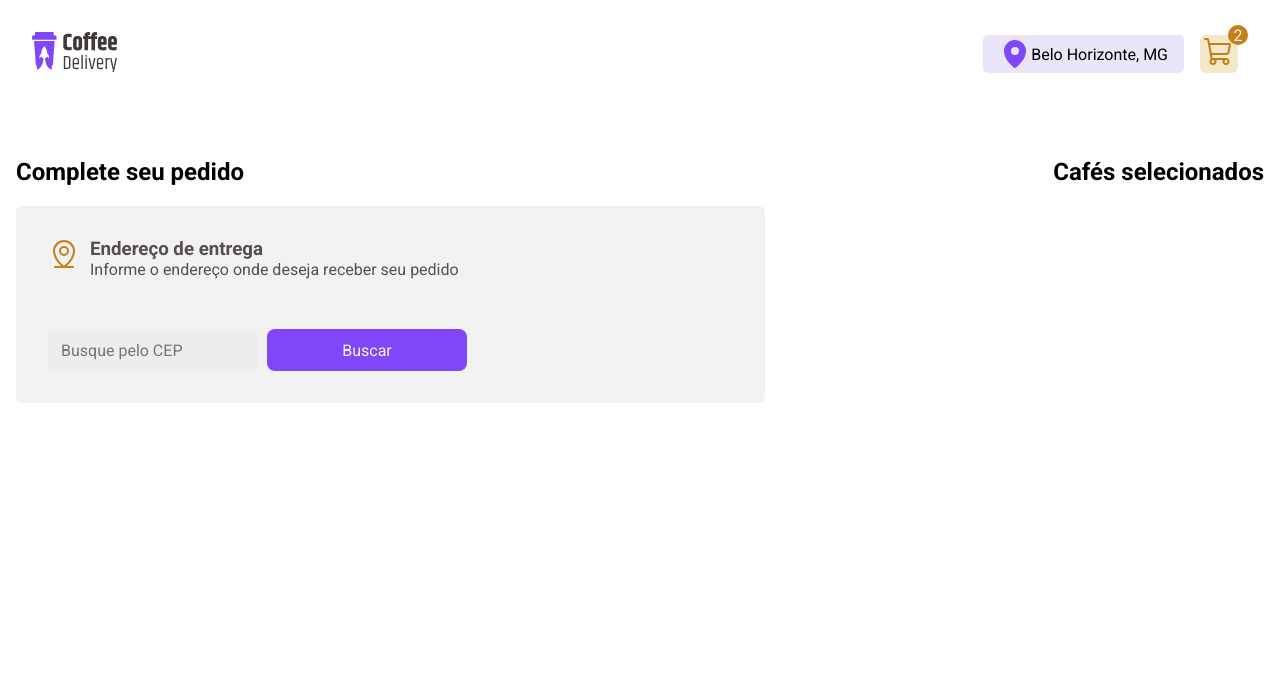
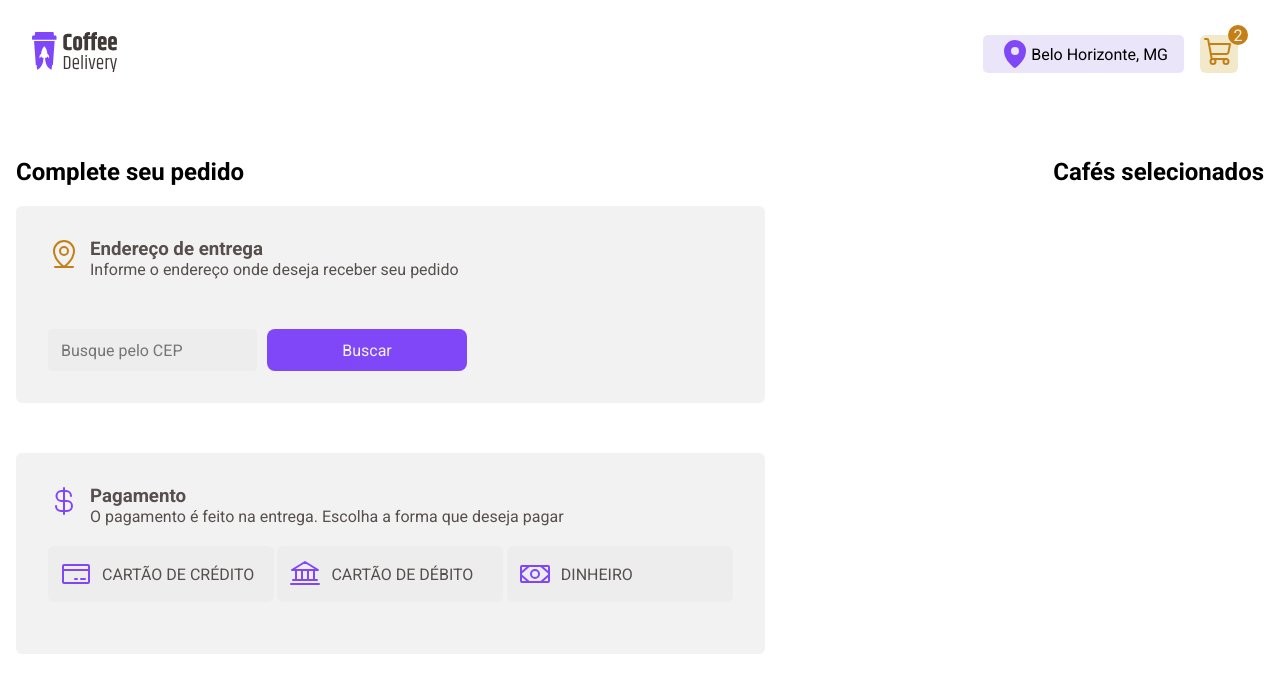
Before and after one commit to thiagohrcosta/Coffee-delivery, a React (Vite) app: page /checkout in a window 1280 px wide. Shown: the top 692 px of the page. Built offline with nearby package versions, Linux system fonts and the light colour scheme.

Commit message:
Adding payment component and payment context

```diff
--- /dev/null
+++ b/src/contexts/PaymentContext.tsx
@@ -0,0 +1,23 @@
+import { createContext, ReactNode, useContext, useState } from "react";
+
+export const PaymentContext =  createContext({});
+
+interface PaymentContextProviderProps {
+  children: ReactNode;
+}
+
+export default function PaymentContextProvider({children}:PaymentContextProviderProps) {
+  const [paymentSelected, setPaymentSelected] = useState();
+
+  return (
+    <PaymentContext.Provider
+     value={{ paymentSelected, setPaymentSelected }}
+    >
+      {children}
+    </PaymentContext.Provider>
+  )
+}
+
+export function useCart() {
+  return useContext(PaymentContext)
+}
--- /dev/null
+++ b/src/pages/Checkout/components/Payment/index.tsx
@@ -0,0 +1,18 @@
+import { Bank, CurrencyDollar, Money } from "phosphor-react";
+import PaymentChoice from "../PaymentChoice";
+import { PaymentContainer } from "./styles";
+
+export default function Payment() {
+  return (
+    <PaymentContainer>
+      <div className="payment-header">
+        <CurrencyDollar size={32} color="#8047F8" />
+        <div className="payment-message">
+          <h3>Pagamento</h3>
+          <p>O pagamento é feito na entrega. Escolha a forma que deseja pagar</p>
+        </div>
+      </div>
+      <PaymentChoice />
+    </PaymentContainer>
+  )
+}
--- /dev/null
+++ b/src/pages/Checkout/components/Payment/styles.ts
@@ -0,0 +1,22 @@
+import styled from 'styled-components';
+
+export const PaymentContainer = styled.nav`
+  background: ${props => props.theme["gray-100"]};
+  width: 60%;
+  border-radius: 6px;
+  padding: 2rem;
+
+  .payment-header {
+    display: flex;
+
+    h3, p {
+      margin-left: 10px;
+      color: ${props => props.theme["gray-600"]};
+    }
+
+    .payment-message {
+      display: flex;
+      flex-direction: column;
+    }
+  }
+`;
--- /dev/null
+++ b/src/pages/Checkout/components/PaymentChoice/index.tsx
@@ -0,0 +1,30 @@
+import { Bank, CreditCard, Money } from "phosphor-react";
+import { useContext, useEffect, useState } from "react";
+import { PaymentContext } from "../../../../contexts/PaymentContext";
+import { PaymentChoiceContainer } from "./styles";
+
+export default function PaymentChoice() {
+  const [paymentOption, setPaymentOption] = useState("");
+  const { paymentSelected, setPaymentSelected } = useContext(PaymentContext);
+
+  useEffect(() => {
+    setPaymentSelected(paymentOption);
+  }, [paymentOption]);
+
+  return (
+    <PaymentChoiceContainer>
+      <div className={paymentOption == "CARTÃO DE CRÉDITO" ? "choice-container payment-selected" : "choice-container"} onClick={(e) => setPaymentOption("CARTÃO DE CRÉDITO")}>
+        <CreditCard size={32} color="#8047F8" />
+        <p>CARTÃO DE CRÉDITO</p>
+      </div>
+      <div className={paymentOption == "CARTÃO DE DÉBITO" ? "choice-container payment-selected" : "choice-container"} onClick={(e) => setPaymentOption("CARTÃO DE DÉBITO")}>
+        <Bank size={32} color="#8047F8" />
+        <p>CARTÃO DE DÉBITO</p>
+      </div>
+      <div className={paymentOption == "DINHEIRO" ? "choice-container payment-selected" : "choice-container"} onClick={(e) => setPaymentOption("DINHEIRO")}>
+        <Money size={32} color="#8047F8" />
+        <p>DINHEIRO</p>
+      </div>
+    </PaymentChoiceContainer>
+  )
+}
--- /dev/null
+++ b/src/pages/Checkout/components/PaymentChoice/styles.ts
@@ -0,0 +1,30 @@
+import styled from 'styled-components';
+
+export const PaymentChoiceContainer = styled.div`
+  margin: 20px 0;
+  color: ${props => props.theme["gray-600"]};
+  display: flex;
+  justify-content: space-between;
+
+  cursor: pointer;
+
+  .choice-container {
+    background: ${props => props.theme["gray-200"]};
+    padding: 10px;
+    width: 33%;
+    border-radius: 6px;
+    border: 2px solid ${props => props.theme["gray-200"]};
+
+    display: flex;
+    align-items: center;
+
+    p {
+      margin-left: 10px;
+    }
+  }
+
+  .payment-selected {
+    border: 2px solid ${props => props.theme["purple-500"]};
+    transition: all 0.5s ease-in-out;
+  }
+`;
--- a/src/pages/Checkout/index.tsx
+++ b/src/pages/Checkout/index.tsx
@@ -4,6 +4,8 @@ import { CheckoutContainer, CheckoutInputs } from "./styles";
 import { useForm } from "react-hook-form";
 import { MapPinLine } from "phosphor-react";
 import { useState } from "react";
+import Payment from "./components/Payment";
+import PaymentContextProvider from "../../contexts/PaymentContext";
 
 
 export default function Checkout() {
@@ -42,6 +44,7 @@ export default function Checkout() {
   return (
     <>
       <Navbar />
+      <PaymentContextProvider>
         <CheckoutContainer>
           <form onSubmit={handleSubmit(onSubmit)}>
             <div className="checkout-container">
@@ -84,6 +87,8 @@ export default function Checkout() {
             </div>
           </form>
         </CheckoutContainer>
+        <Payment />
+      </PaymentContextProvider>
     </>
   )
 }
```
Lines whose indentation alone changed are shown as unchanged.
